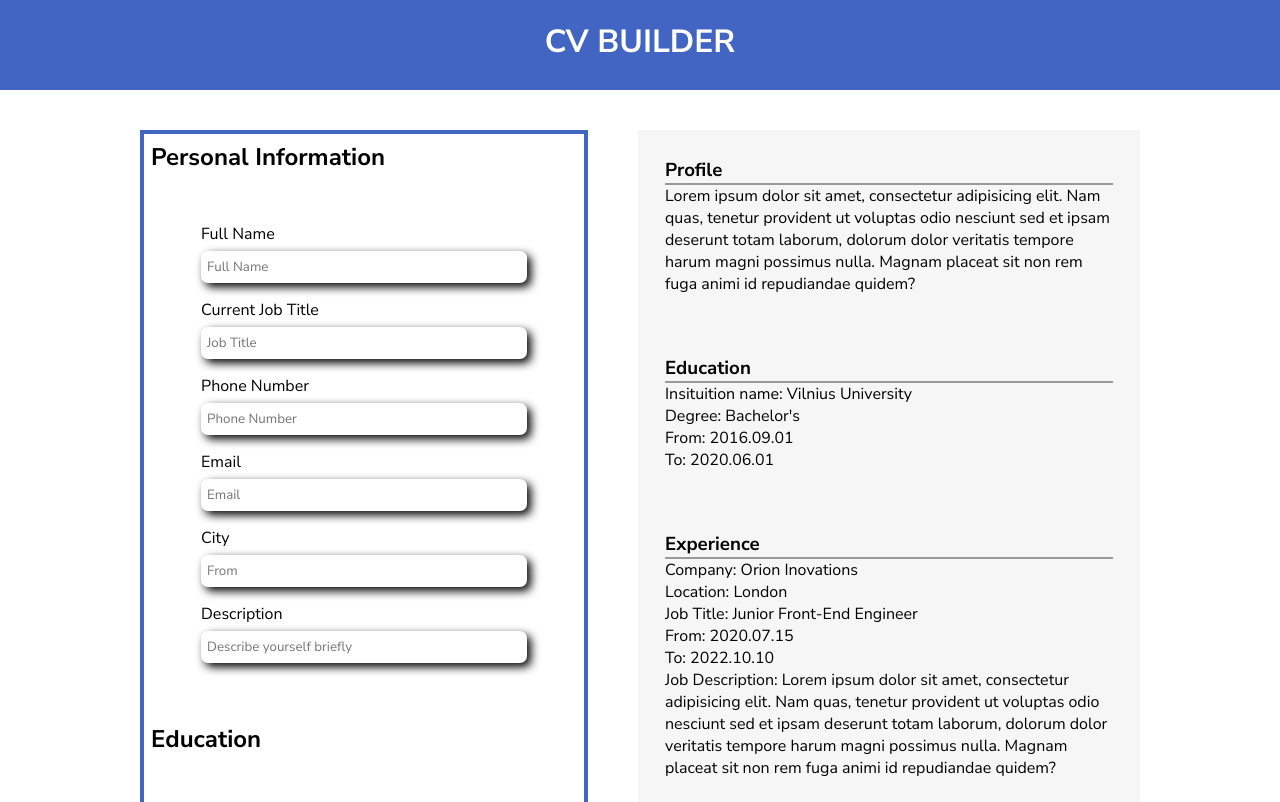
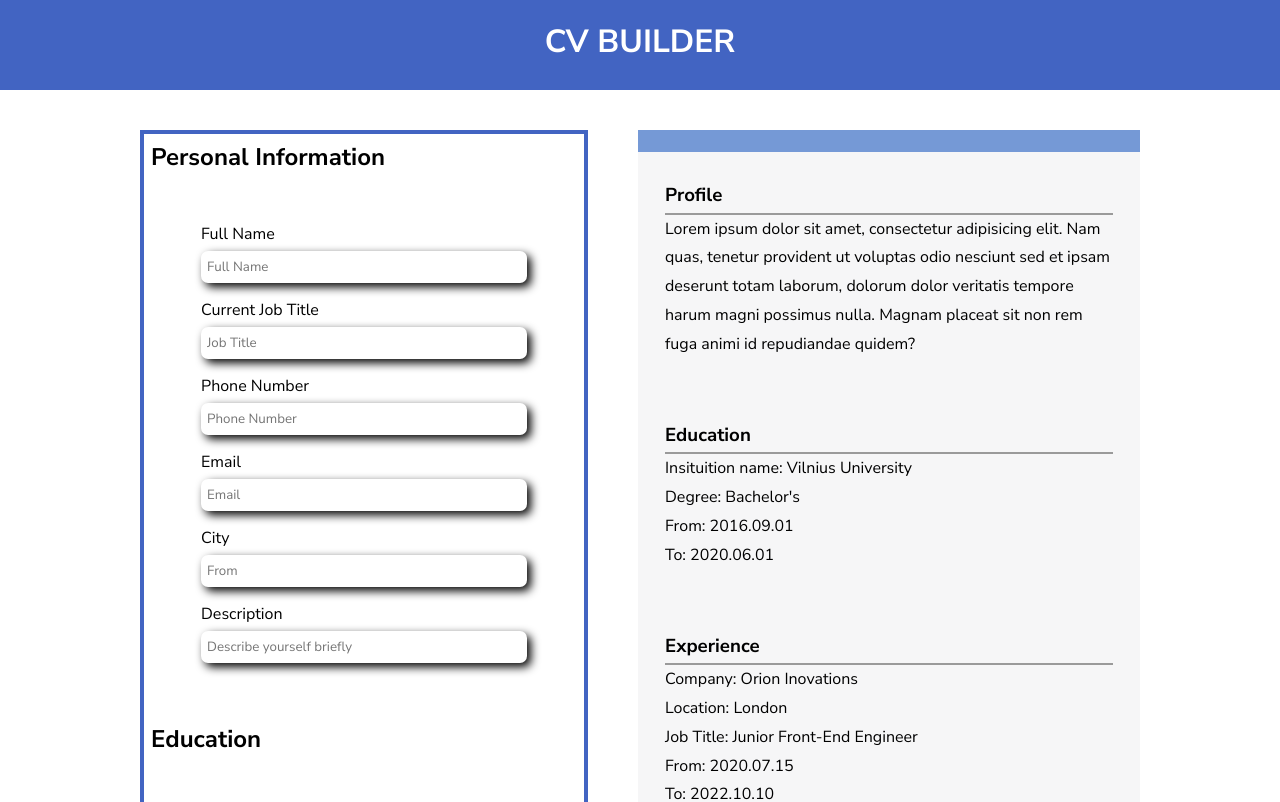
Before and after one commit to its-nikole/cv-project-react, a React (Create React App) app: page / in a window 1280 px wide. Shown: the top 802 px of the page. Built offline with nearby package versions, Linux system fonts and the light colour scheme.

Commit message:
style: :lipstick: Small style changes

```diff
--- a/src/styles.css
+++ b/src/styles.css
@@ -55,6 +55,7 @@ form {
 
 .preview-wrapper {
     background-color: rgba(113, 118, 134, 0.061);
+
 }
 
 .underline {
@@ -64,10 +65,11 @@ form {
 
 .personal-info-prew {
     background-color: rgb(117, 153, 214);
+    padding-top: 11px;
+    padding-bottom: 11px;
     color: white;
     display: flex;
     flex-direction: row;
-    align-items: center;
     justify-content: space-evenly;
 
 }
@@ -77,6 +79,7 @@ form {
     flex-direction: column;
     gap: 60px;
     padding: 27px;
+    line-height: 1.8;
 }
 
 .btn-add {
```
